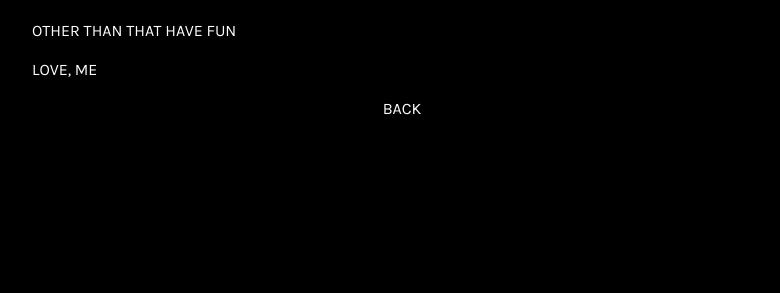
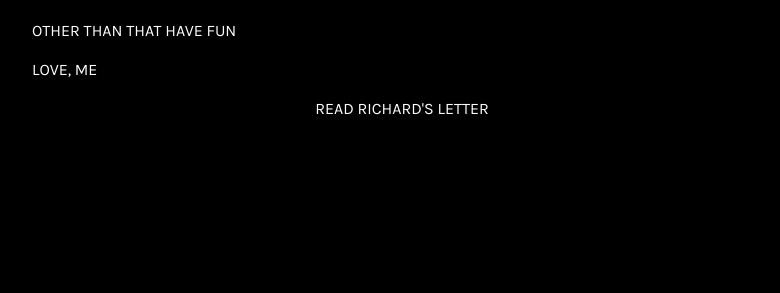
Before and after one commit to evandrewry/theadvisor.eu, a Jekyll site: the page built from richard-kern/text.md, in a window 1280 px wide. Shown: the part 337-630 px from the top of the page, without its empty margins (238-1018 px from the left). Built offline with Jekyll 4.4.1, drawn with Linux system fonts in a browser that asks for light colours.

Commit message:
correct back text

```diff
--- a/richard-kern/text.md
+++ b/richard-kern/text.md
@@ -14,5 +14,5 @@ LOVE, ME
 
 
 <div class="letter-links">
-  <a class="page-link" href="{{ '/richard-kern' | prepend: site.baseurl }}">Back</a>
+  <a class="page-link" href="{{ '/richard-kern' | prepend: site.baseurl }}">Read Richard's letter</a>
 </div>
```
Also changed, not shown: bruce-labruce/text.md (+1 -1 lines).
